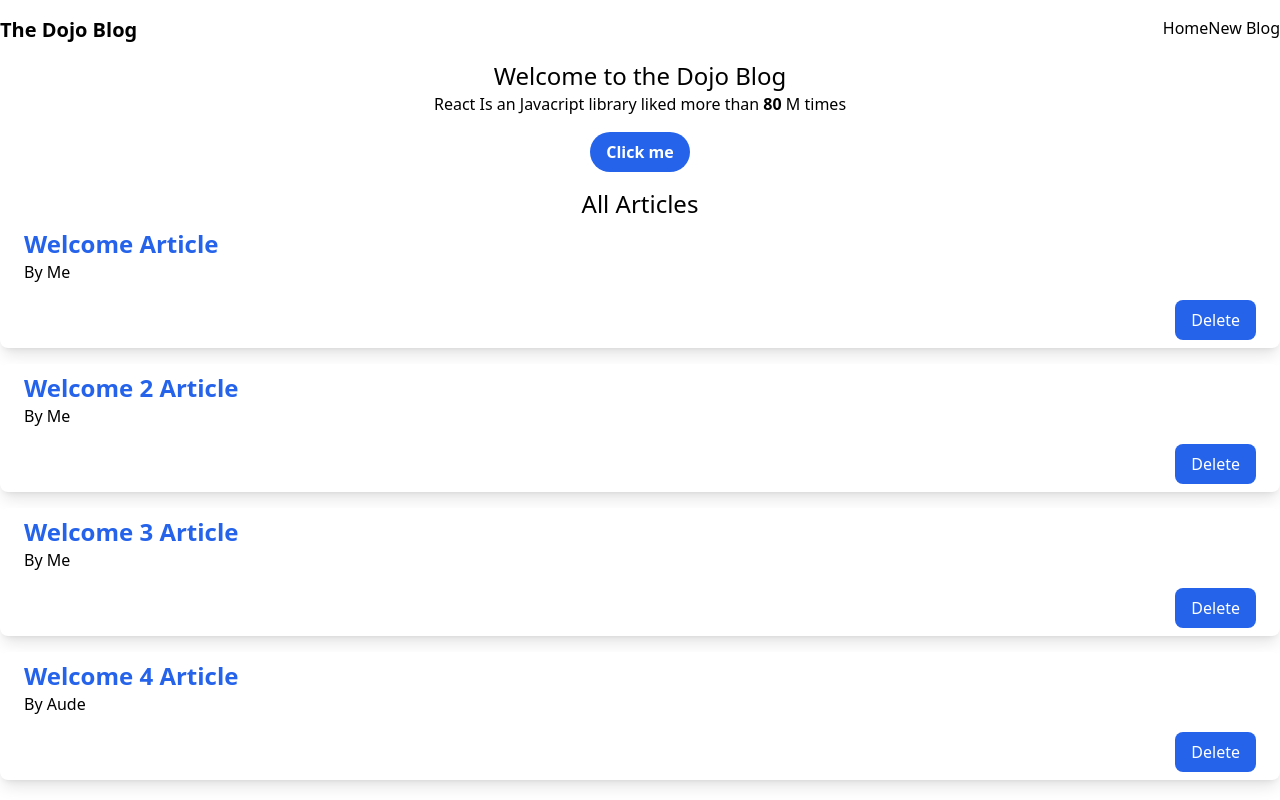
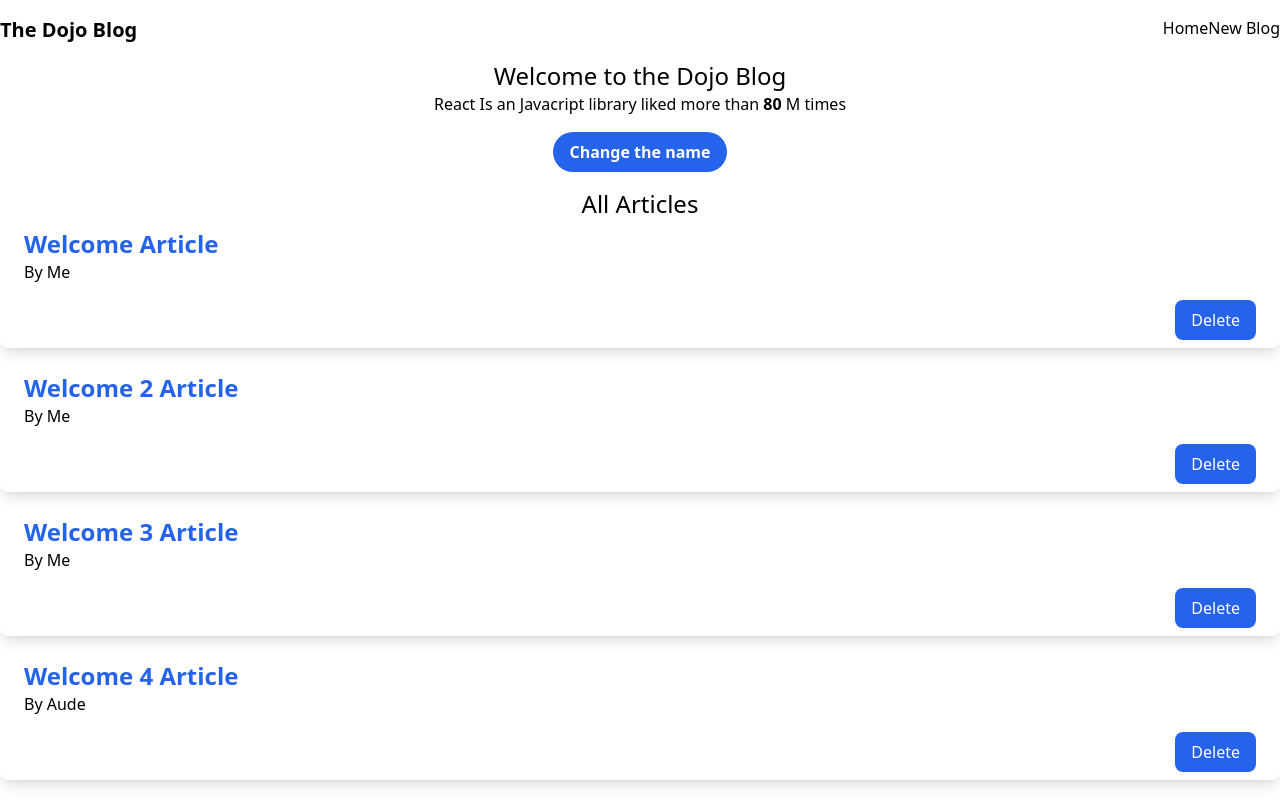
Before and after one commit to heyolaniran/reactNetNinja, a React (Create React App) app: page / in a window 1280 px wide. Shown: the top 800 px of the page. Built offline with nearby package versions, Linux system fonts and the light colour scheme.

Commit message:
feat: useEffect dependencies

```diff
--- a/src/Home.jsx
+++ b/src/Home.jsx
@@ -22,9 +22,11 @@ export default function Home ()
         setBlogs(newBlogs) ;
     }
 
+    const [name, setName] = useState('Abdias') ;
+
     useEffect(() => {
-        console.log(blogs)
-    }) ;
+        console.log(name)
+    }, [name]) ;
 
     return (
         <div className="mt-4">
@@ -38,9 +40,9 @@ export default function Home ()
 
             <div className="justify-center flex mt-4">
                 <button className="px-4 py-2 bg-blue-600 text-white rounded-full font-semibold"
-                    onClick={handleClick}
+                    onClick={() => setName('Olaniran')}
                 >
-                    Click me
+                    Change the name
                 </button>
             </div>
 
```
